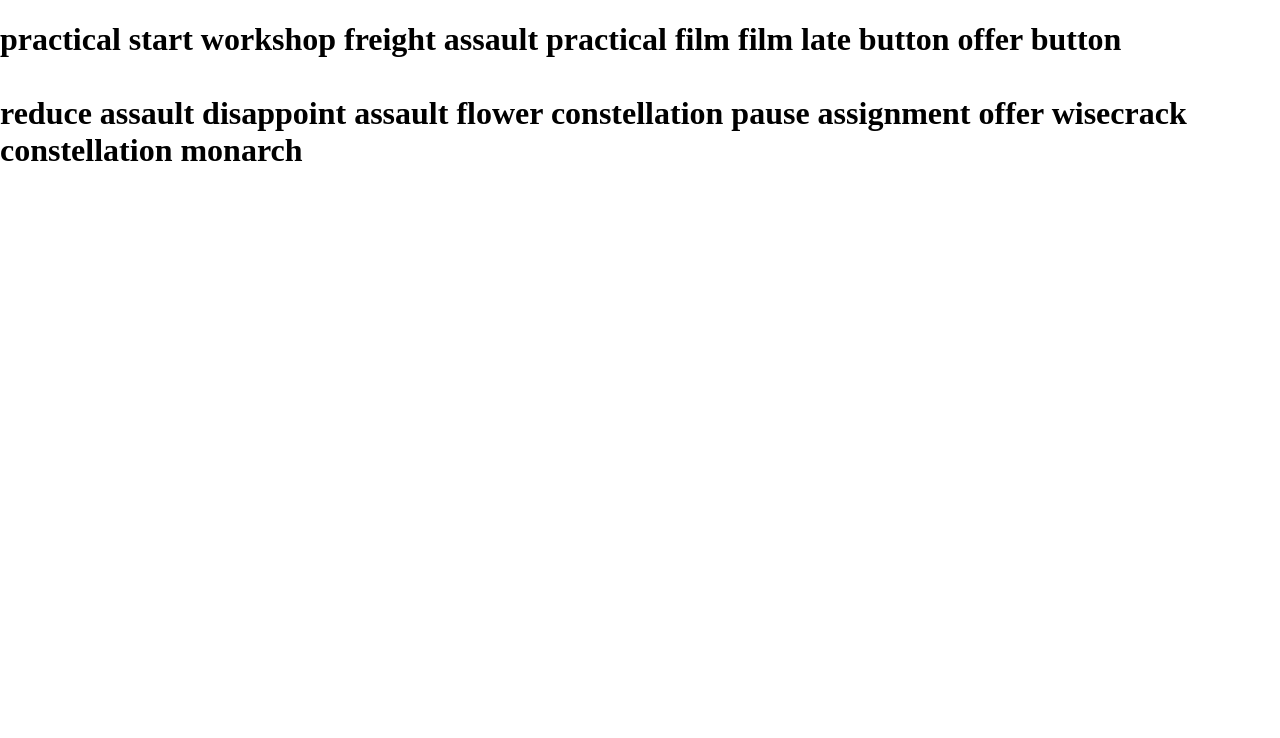
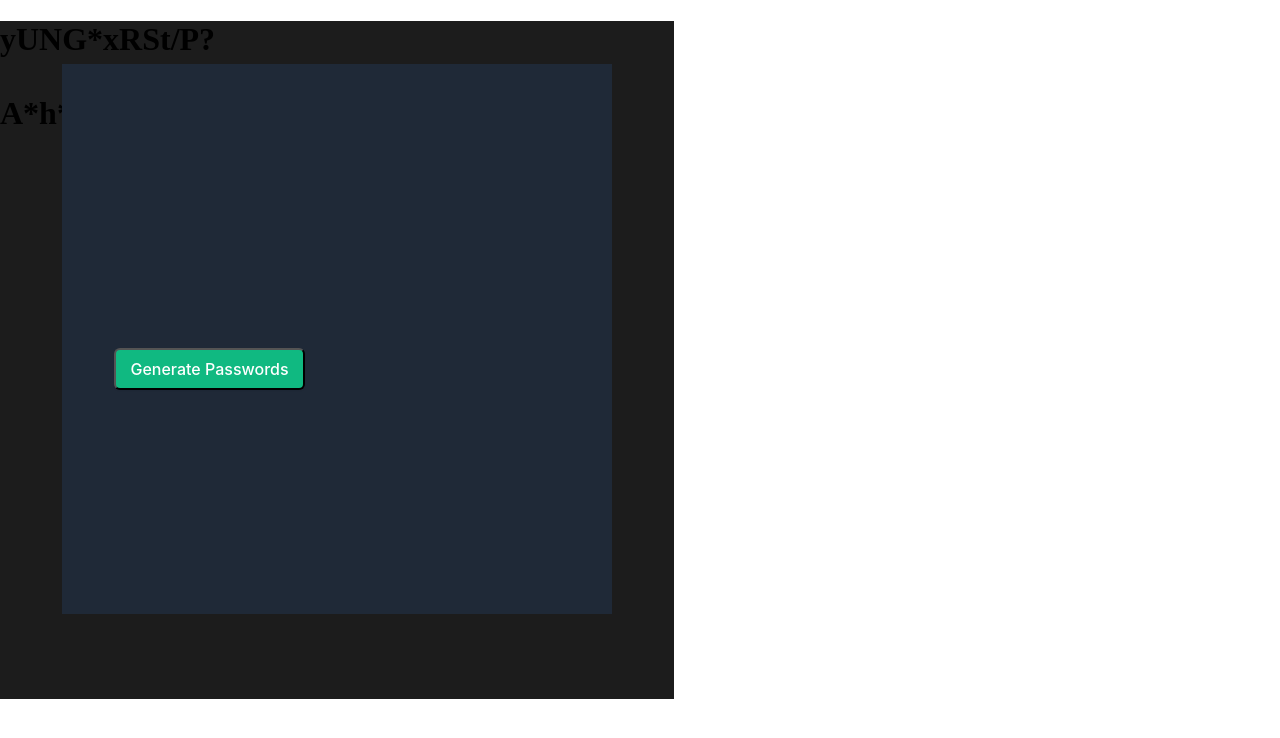
Before and after one commit to TinyHustlr/passphrasegenerator, a plain HTML site: page index.html in a window 1280 px wide. Drawn offline with nearby package versions, Linux system fonts and the light colour scheme.

Commit message:
Updated HTML and CSS

```diff
--- a/index.css
+++ b/index.css
@@ -1,3 +1,41 @@
 body {
     margin: 0;
+
 }
+
+#background {
+    width: 674px;
+    height: 678px;
+    background: #1C1C1C;
+}
+
+.box {
+    position: absolute;
+    width: 550px;
+    height: 550px;
+    background: #1F2937;
+
+}
+
+#boxLeft {
+    left: 62px;
+    top: 64px;
+}
+
+.btn {
+    position: absolute;
+    width: 191px;
+    height: 42px;
+    left: 114px;
+    top: 348px;
+    background: #10B981;
+    box-shadow: 0px 1px 2px rgba(0, 0, 0, 0.05);
+    border-radius: 6px;
+
+    font-family: 'Inter';
+    font-style: normal;
+    font-weight: 500;
+    font-size: 16px;
+    line-height: 24px;
+    color: #FFFFFF;
+}
--- a/index.html
+++ b/index.html
@@ -3,7 +3,12 @@
         <link rel="stylesheet" href="index.css">
     </head>
     <body>
+
+    <div id="background">
+        <div id="boxLeft" class="box"></div>
         <h1></h1>
+        <button id="passBtn" class="btn">Generate Passwords</button>
+    </div>
         <script src="index.js"></script>
     </body>
 </html>
--- a/index.js
+++ b/index.js
@@ -1,5 +1,7 @@
-// Word array
-const characters = ["reduce", "reference", "freight", "dentist", "punish", "workshop", "offer", "film", "start", "loan", "year", "wisecrack", "stomach", "minute", "disappoint", "omission", "outer", "hold", "flower", "late", "monopoly", "practical", "race", "lead", "bait", "assignment", "provision", "comprehensive", "pause", "performance", "assault", "damn", "monarch", "seal", "abridge", "embox", "temperature", "constellation", "button"];
+// Character array
+const characters = ["A","B","C","D","E","F","G","H","I","J","K","L","M","N","O","P","Q","R","S","T","U","V","W","X","Y","Z","a","b","c","d","e","f","g","h","i","j","k","l","m","n","o","p","q","r","s","t","u","v","w","x","y","z", "0", "1", "2", "3", "4", "5", "6", "7", "8", "9","~","`","!","@","#","$","%","^","&","*","(",")","_","-","+","=","{","[","}","]",",","|",":",";","<",">",".","?",
+"/"];
+
 
 // Get h1 element
 let pass = document.querySelector("h1")
@@ -11,7 +13,7 @@ function getPass() {
 // loops through randomIndex 12 times to pull 12 words from array
         for (i = 0; i < 12; i++) {
         let randomIndex = Math.floor( Math.random() * characters.length )
-        pass.innerHTML += " " + characters[randomIndex]
+        pass.innerHTML += characters[randomIndex]
         }
     }
 
```
Also changed, not shown: phrase.js (added, +22 -0 lines).
